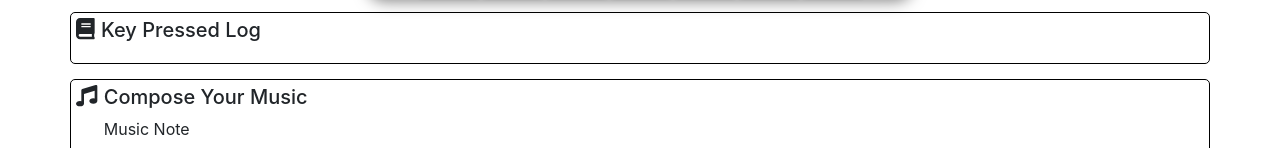
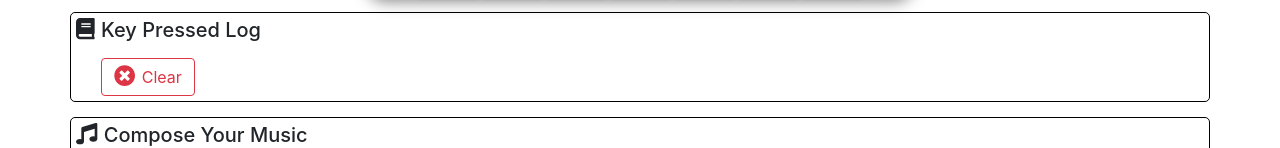
Before and after one commit to Dardir/react-piano, a React (Create React App) app: page / in a window 1280 px wide. Shown: the part 344-492 px from the top of the page. Built offline with nearby package versions, Linux system fonts and the light colour scheme.

Commit message:
Adding clear log button

```diff
--- a/src/actions/PianoActions.js
+++ b/src/actions/PianoActions.js
@@ -25,4 +25,10 @@ const clearPlay = () =>{
     }
 }
 
-export default{pressKey,addLog,play,clearPlay}
+const clearLog = () =>{
+    return {
+        type: "CLEAR_LOG"
+    }
+}
+
+export default{pressKey,addLog,play,clearPlay,clearLog}
--- a/src/components/PianoLogger.js
+++ b/src/components/PianoLogger.js
@@ -3,10 +3,13 @@ import { usePianoStore } from '../states/PianoStoreProvider'
 import { FontAwesomeIcon } from '@fortawesome/react-fontawesome'
 import { faBook } from '@fortawesome/free-solid-svg-icons'
 import Media from 'react-bootstrap/Media'
+import { faTimesCircle } from '@fortawesome/free-solid-svg-icons'
+import Button from 'react-bootstrap/Button'
+import allActions from '../actions'
 
 
 const PianoLogger = () => {
-    const { state } = usePianoStore();
+    const { state, dispatch } = usePianoStore();
     const displayLogContent = () => {
         let logStr = "";
         let count =0;
@@ -30,6 +33,9 @@ const PianoLogger = () => {
                     <p>
                         {displayLogContent()}
                     </p>
+                    <Button variant="outline-danger" type="submit"  onClick = {() => dispatch(allActions.PianoActions.clearLog())}>
+                        <FontAwesomeIcon icon={faTimesCircle} size="lg" pull="left" /> Clear
+                    </Button>
             </Media.Body>
         </Media>
     )
--- a/src/reducers/pianoReducer.js
+++ b/src/reducers/pianoReducer.js
@@ -9,6 +9,8 @@ function pianoReducer(state = PianoState, action = {}) {
         return { ...state, pianoLogger:[...state.pianoLogger, action.payload],pianoFeeder:action.payload };
     case 'CLEAR_PLAY':
         return { ...state,pianoFeeder:[] };
+    case 'CLEAR_LOG':
+        return { ...state,pianoLogger:[] };
       default:
         return state;
     }
```
